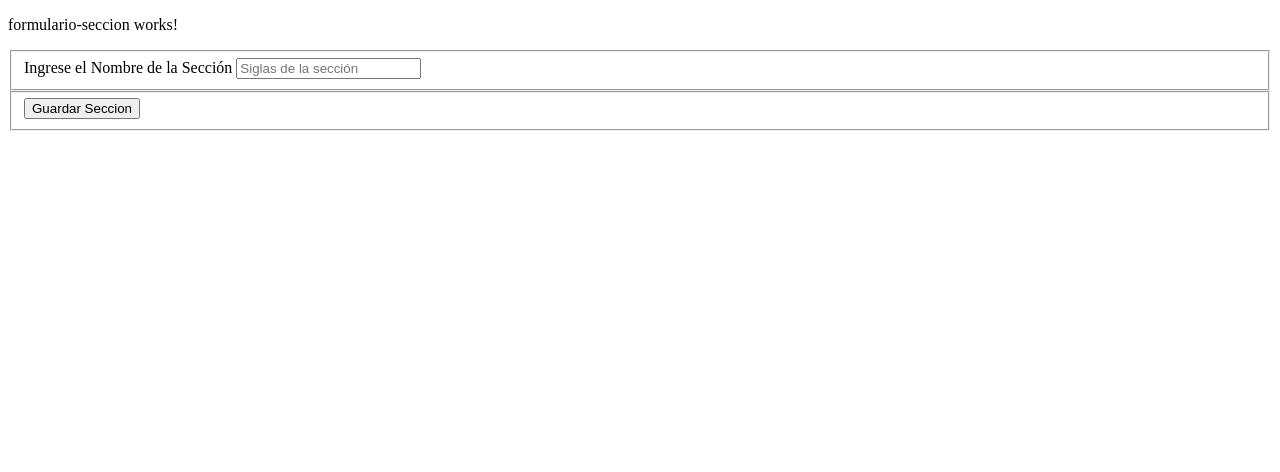
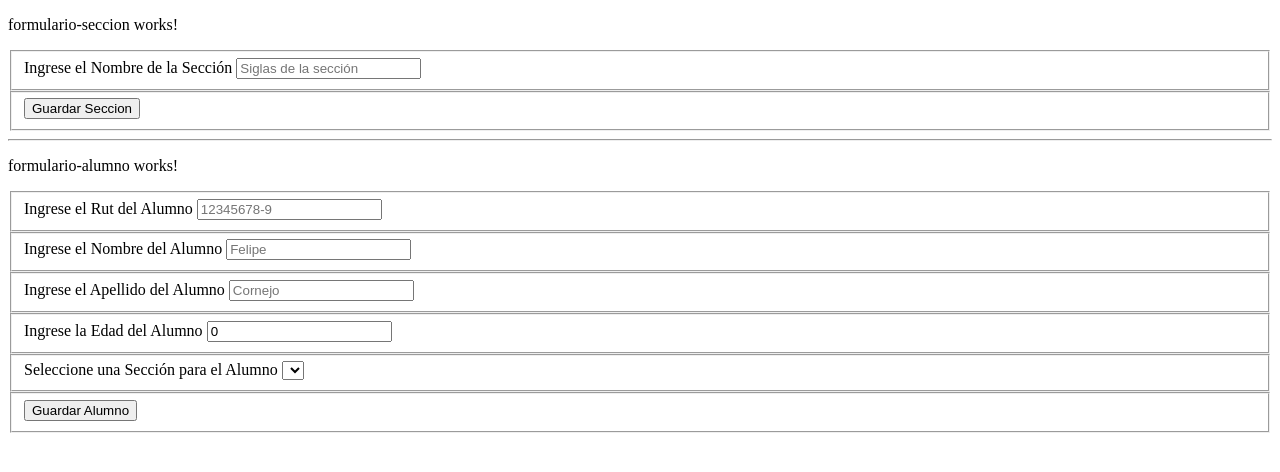
Before and after one commit to PeLuFe/asistenciaAPP, an Angular app: page / in a window 1280 px wide. Shown: the top 472 px of the page. Built offline with nearby package versions, Linux system fonts and the light colour scheme.

Commit message:
Creacion Formulario Alumno

```diff
--- a/src/app/app.component.html
+++ b/src/app/app.component.html
@@ -1 +1,3 @@
 <app-formulario-seccion (agregarSeccion)="agregarSeccion($event)"></app-formulario-seccion>
+<hr>
+<app-formulario-alumno (agregarAlumno)="agregarAlumno($event)"></app-formulario-alumno>
--- a/src/app/app.component.ts
+++ b/src/app/app.component.ts
@@ -1,6 +1,7 @@
 import { Component } from '@angular/core';
 
 import { Seccion } from './modelos/seccion'
+import { Alumno } from './modelos/alumno'
 
 @Component({
   selector: 'app-root',
@@ -17,4 +18,8 @@ export class AppComponent {
     nueva.idSeccion = idNueva;
     this.listaSeccion.push(nueva)
   }
+  public listaAlumno: Array<Alumno> = []
+  public agregarAlumno(nuevo: Alumno): void {
+    this.listaAlumno.push(nuevo)
+  }
 }
--- a/src/app/componentes/formulario-alumno/formulario-alumno.component.html
+++ b/src/app/componentes/formulario-alumno/formulario-alumno.component.html
@@ -1 +1,75 @@
 <p>formulario-alumno works!</p>
+
+<section>
+  <fieldset>
+    <label>
+      Ingrese el Rut del Alumno
+    </label>
+    <input
+      type="text"
+      placeholder="12345678-9"
+      name="rut"
+      [value]="alumno.rut"
+      (input)="cambiarRut($event)"
+    >
+  </fieldset>
+  <fieldset>
+    <label>
+      Ingrese el Nombre del Alumno
+    </label>
+    <input
+      type="text"
+      placeholder="Felipe"
+      name="nombre"
+      [value]="alumno.nombre"
+      (input)="cambiarNombre($event)"
+    >
+  </fieldset>
+  <fieldset>
+    <label>
+      Ingrese el Apellido del Alumno
+    </label>
+    <input
+      type="text"
+      placeholder="Cornejo"
+      name="apellido"
+      [value]="alumno.apellido"
+      (input)="cambiarApellido($event)"
+    >
+  </fieldset>
+  <fieldset>
+    <label>
+      Ingrese la Edad del Alumno
+    </label>
+    <input
+      type="number"
+      placeholder="19"
+      [value]="alumno.edad"
+      (input)="cambiarEdad($event)"
+    >
+  </fieldset>
+  <fieldset>
+    <label>
+      Seleccione una Sección para el Alumno
+    </label>
+    <select
+      name="seccion"
+      [value]="alumno.seccion"
+      (change)="cambiarSeccion($event)"
+    >
+    <option
+      *ngFor="let item of"
+      [value]="item"
+    >
+    </option>
+    </select>
+  </fieldset>
+  <fieldset>
+    <button
+      type="submit"
+      (click)="guardarAlumno()"
+    >
+      Guardar Alumno
+    </button>
+  </fieldset>
+</section>
--- a/src/app/componentes/formulario-alumno/formulario-alumno.component.ts
+++ b/src/app/componentes/formulario-alumno/formulario-alumno.component.ts
@@ -1,15 +1,50 @@
-import { Component, OnInit } from '@angular/core';
+import { Component, Output, EventEmitter } from '@angular/core';
+
+import { Alumno } from './../../modelos/alumno'
+import { Seccion } from './../../modelos/seccion'
 
 @Component({
   selector: 'app-formulario-alumno',
   templateUrl: './formulario-alumno.component.html',
   styleUrls: ['./formulario-alumno.component.scss']
 })
-export class FormularioAlumnoComponent implements OnInit {
-
-  constructor() { }
-
-  ngOnInit(): void {
+export class FormularioAlumnoComponent {
+  @Output() public agregarAlumno = new EventEmitter<Alumno>();
+  public alumno: Alumno = {
+    rut: '',
+    nombre: '',
+    apellido: '',
+    edad: 0,
+    seccion: ''
   }
-
+  public cambiarRut(evento: Event): void {
+    const elementoRut = evento.target as HTMLInputElement;
+    this.alumno.rut = elementoRut.value;
+  }
+  public cambiarNombre(evento: Event): void {
+    const elementoNombre = evento.target as HTMLInputElement;
+    this.alumno.nombre = elementoNombre.value;
+  }
+  public cambiarApellido(evento: Event): void {
+    const elementoApellido = evento.target as HTMLInputElement;
+    this.alumno.apellido = elementoApellido.value;
+  }
+  public cambiarEdad(evento: Event): void {
+    const elementoEdad = evento.target as HTMLInputElement;
+    this.alumno.edad = parseInt(elementoEdad.value);
+  }
+  public cambiarSeccion(evento: Event): void {
+    const elementoSeccion = evento.target as HTMLSelectElement;
+    this.alumno.seccion = elementoSeccion.value;
+  }
+  public guardarAlumno(): void {
+    console.log(this.alumno);
+    const copiaAlumno: Alumno = { ...this.alumno };
+    this.agregarAlumno.emit(copiaAlumno);
+    this.alumno.rut = '';
+    this.alumno.nombre = '';
+    this.alumno.apellido = '';
+    this.alumno.edad = 0;
+    this.alumno.seccion = '';
+  }
 }
--- a/src/app/modelos/alumno.ts
+++ b/src/app/modelos/alumno.ts
@@ -5,5 +5,5 @@ export interface Alumno {
   nombre: string
   apellido: string
   edad: number
-  seccion: Seccion
+  seccion: Seccion["nombre"]
 }
```
